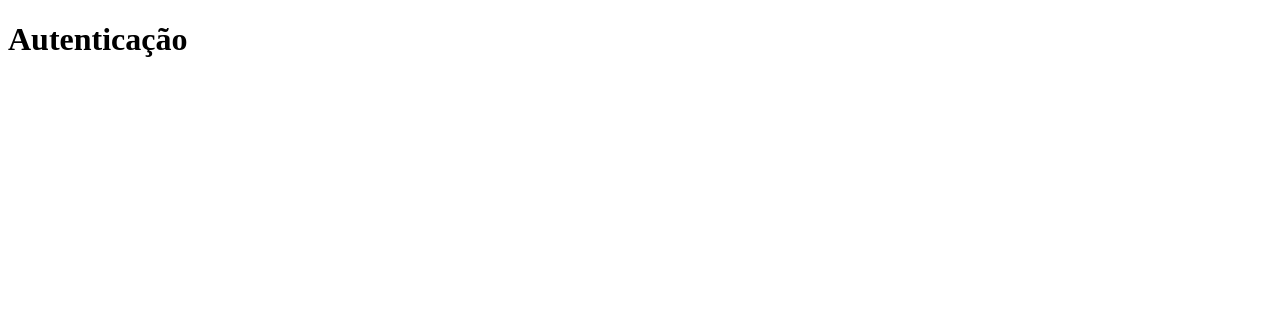
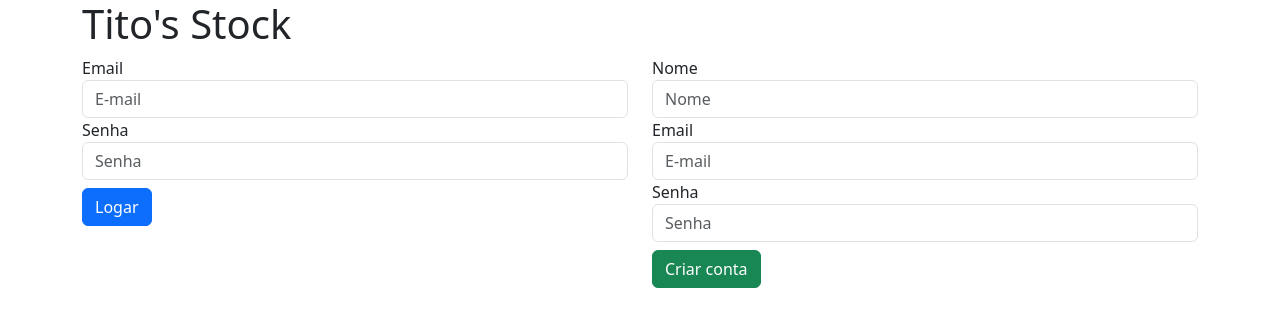
Before and after one commit to oliverleomendes/django-I, a Django app: page / in a window 1280 px wide. Shown: the top 327 px of the page. Run offline with Django 5.2, Linux system fonts and the light colour scheme; some libraries are stand-ins or nearby versions.

Commit message:
Add process auth

```diff
--- a/usuario/templates/index_usuario.html
+++ b/usuario/templates/index_usuario.html
@@ -4,8 +4,58 @@
     <meta charset="UTF-8">
     <meta name="viewport" content="width=device-width, initial-scale=1.0">
     <title>Tito's Stock</title>
+    {% load bootstrap5 %}
+    {% bootstrap_css %}
+    {% bootstrap_javascript %}
 </head>
 <body>
-    <h1>Autenticação</h1>
+
+    <main class="container">
+        <h1>Tito's Stock</h1>
+        <div class="d-flex justify-content-center">
+            <div class="row">
+                <div class="col-md-6">
+                    <form action="{% url 'login_usuario' %}" method="post">
+                        {% csrf_token %}
+                        <div class="row">
+                            <div class="col-12 col-lg-12">
+                                <label for="email">Email</label>
+                                <input type="text" id="email" class="form-control" name="email" placeholder="E-mail">
+                            </div>
+                            <div class="col-12 col-lg-12">
+                                <label for="senha">Senha</label>
+                                <input type="password" id="senha" class="form-control" name="senha" placeholder="Senha">
+                            </div>
+                            <div class="col-12 col-lg-12 mt-2">
+                                <button class="btn btn-primary">Logar</button>
+                            </div>
+                        </div>
+                    </form>
+                </div>
+                <div class="col-md-6">
+                    <form action="{% url 'criar_usuario' %}" method="post">
+                        {% csrf_token %}
+                        <div class="row">
+                            <div class="col-12 col-lg-12">
+                                <label for="nome">Nome</label>
+                                <input type="text" id="nome" class="form-control" name="nome" placeholder="Nome">
+                            </div>
+                            <div class="col-12 col-lg-12">
+                                <label for="email">Email</label>
+                                <input type="text" id="email" class="form-control" name="email" placeholder="E-mail">
+                            </div>
+                            <div class="col-12 col-lg-12">
+                                <label for="senha">Senha</label>
+                                <input type="password" id="senha" class="form-control" name="senha" placeholder="Senha">
+                            </div>
+                            <div class="col-12 col-lg-12 mt-2">
+                                <button class="btn btn-success">Criar conta</button>
+                            </div>
+                        </div>
+                    </form>
+                </div>
+            </div>
+        </div>
+    </main>
 </body>
 </html>
--- a/usuario/urls.py
+++ b/usuario/urls.py
@@ -2,5 +2,7 @@ from django.urls import path
 from . import views
 
 urlpatterns = [
-    path('', views.index, name='index_usuario')
+    path('', views.index, name='index_usuario'),
+    path('criar', views.criar, name='criar_usuario'),
+    path('login', views.login, name='login_usuario'),
 ]
--- a/usuario/views.py
+++ b/usuario/views.py
@@ -1,5 +1,55 @@
-from django.shortcuts import render
+from django.shortcuts import render, redirect
+from django.contrib.auth.models import User
+from django.contrib import auth
 
 # Create your views here.
 def index(request):
     return render(request, 'index_usuario.html')
+
+def cadastro(request):
+    return render(request, 'cadastro_usuario.html')
+
+def criar(request):
+    if request.method == 'POST':
+        nome = request.POST['nome']
+        email = request.POST['email']
+        senha = request.POST['senha']
+
+        if not nome.strip():
+            print('O campo nome não pode ficar em branco')
+            return redirect('index_usuario')
+        if not email.strip():
+            print('O campo email não pode ficar em branco')
+            return redirect('index_usuario')
+        if User.objects.filter(email=email).exists():
+            print('Usuário já cadastrado')
+            return redirect('index_usuario')
+
+        user = User.objects.create_user(username=nome, email=email, password=senha)
+        user.save()
+        print('Usuário cadastrado com sucesso')
+
+        return redirect('index_usuario')
+    else:
+        return render(request, 'index_usuario.html')
+
+def login(request):
+    if request.method == 'POST':
+        email = request.POST['email']
+        senha = request.POST['senha']
+
+        if email == "" or senha == "":
+            print('Os campos email e senha não podem ficar em branco')
+            return redirect('index_usuario')
+
+        print(email, senha)
+        if User.objects.filter(email=email).exists():
+            nome = User.objects.filter(email=email).values_list('username', flat=True).get()
+            user = auth.authenticate(request, username=nome, password=senha)
+
+            if user is not None:
+                auth.login(request, user)
+                print('Login realizado com sucesso')
+                return redirect('index_estoque')
+
+    return render(request, 'index_usuario.html')
```
Also changed, not shown: db.sqlite3.
